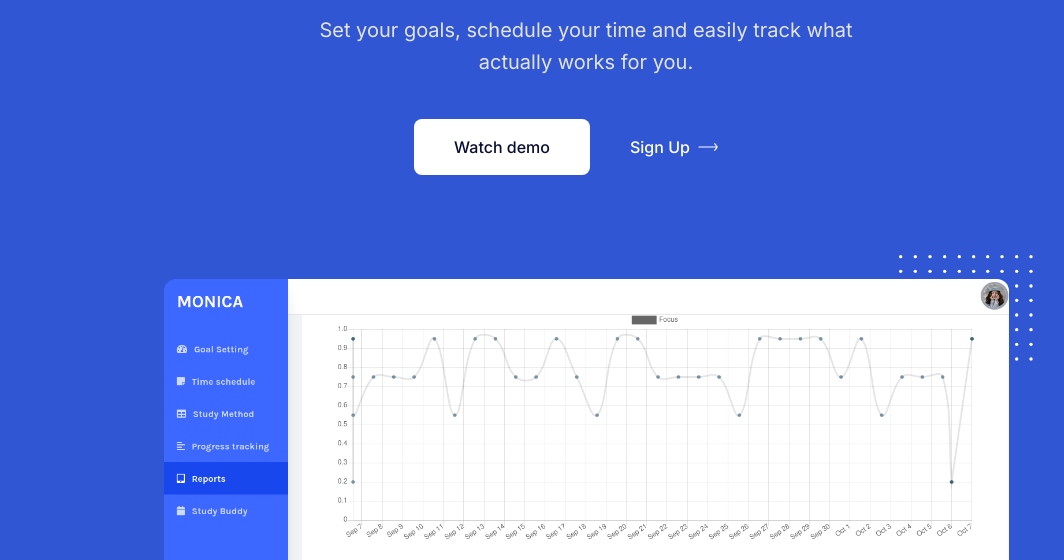
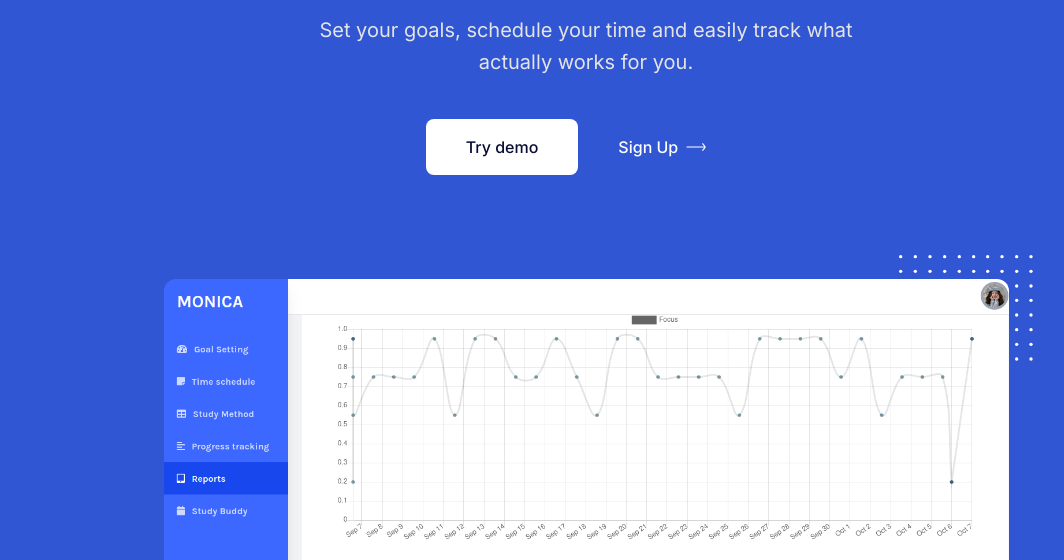
Before and after one commit to iloveboxplots/ptoon.github.io, a website: page index.html in a window 1280 px wide. Shown: the part 240-800 px from the top of the page, without its empty margins (54-1118 px from the left). Drawn offline with Linux system fonts and the light colour scheme.

Commit message:
try demo

```diff
--- a/index.html
+++ b/index.html
@@ -78,7 +78,7 @@
                     href="demo.html"
                     class="inline-flex items-center justify-center rounded-lg bg-white py-4 px-6 text-center text-base font-medium text-dark transition duration-300 ease-in-out hover:text-primary hover:shadow-lg sm:px-10"
                   >
-                    Watch demo
+                    Try demo
                   </a>
                 </li>
                 <li>
```
